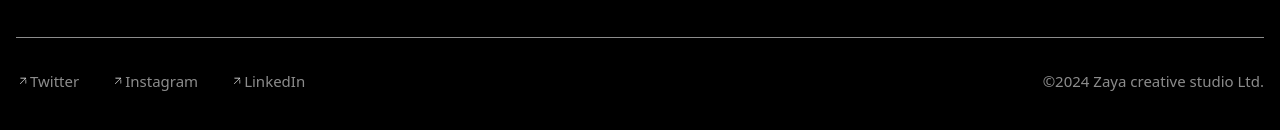
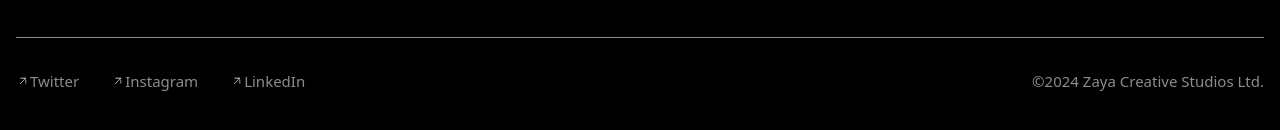
Before and after one commit to foxfr-bit/zaya, a React (Vite) app: page / in a window 1280 px wide. Shown: the part 926-1056 px from the top of the page. Built offline with nearby package versions, Linux system fonts and the light colour scheme.

Commit message:
fix footer copy right

```diff
--- a/src/App.tsx
+++ b/src/App.tsx
@@ -188,8 +188,8 @@ function App() {
 						</div>
 						<div className="">
 							<p className="text-[#8C8C8C] font-light text-[15px] text-center">
-								&copy;{new Date().getFullYear()} Zaya creative
-								studio Ltd.
+								&copy;{new Date().getFullYear()} Zaya Creative
+								Studios Ltd.
 							</p>
 						</div>
 					</div>
```
